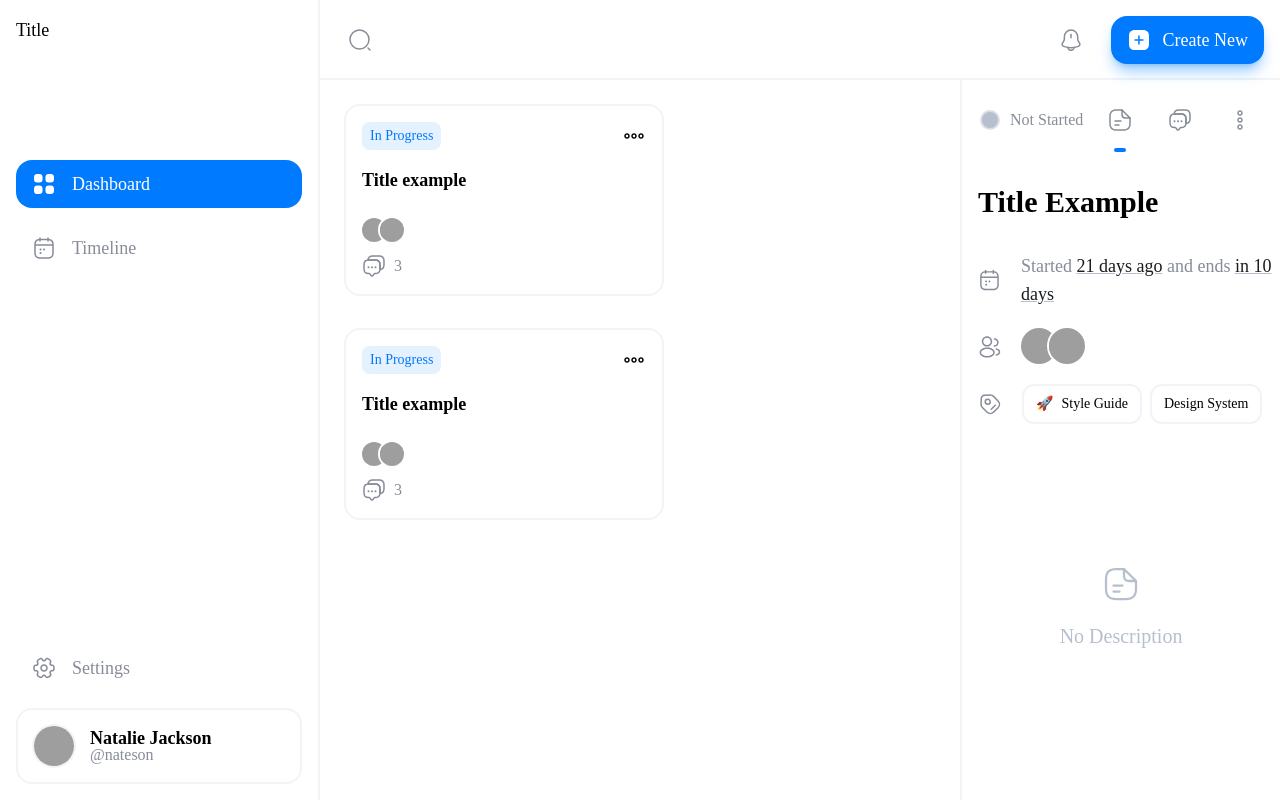
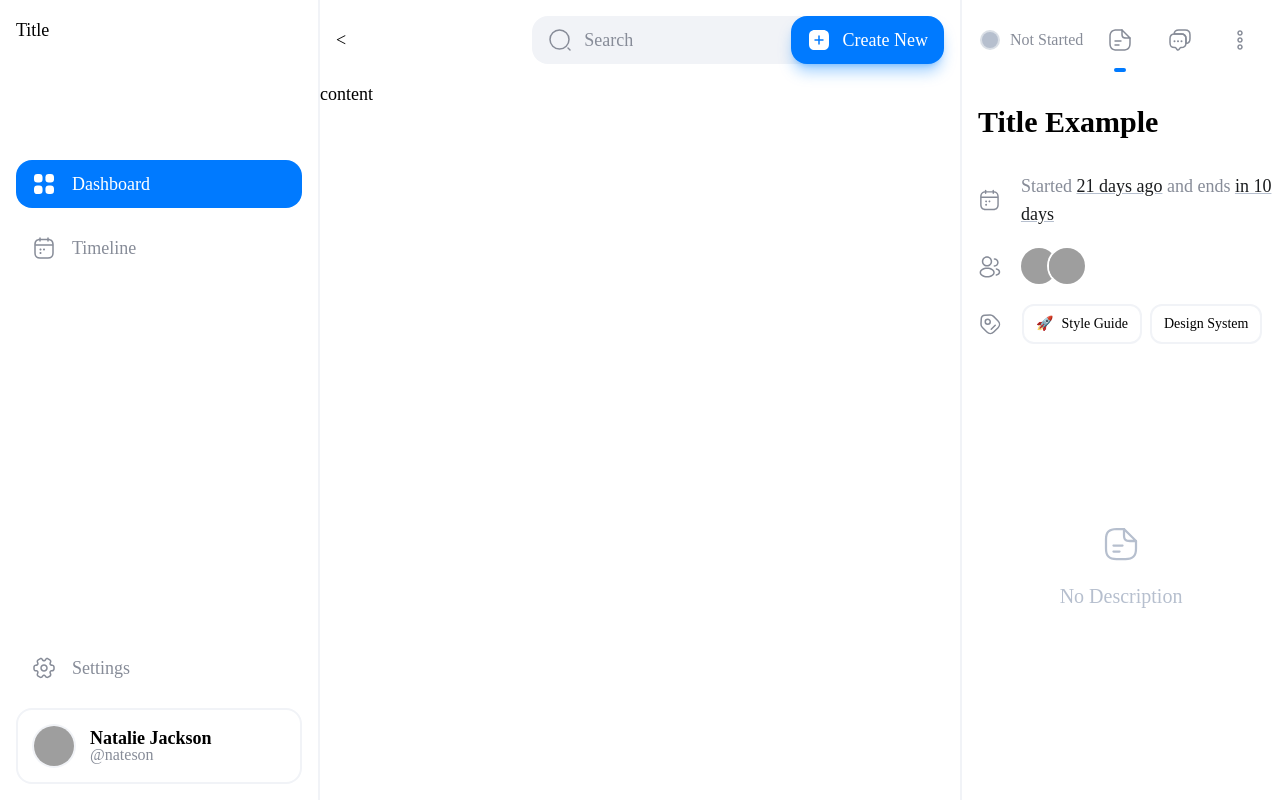
Before and after one commit to gochelias/tasklab, a Next.js app in the folder apps/web/: page / in a window 1280 px wide. Built offline with nearby package versions, Linux system fonts and the light colour scheme; grey boxes are pictures that could not be loaded.

Commit message:
fix(web): centered top bar

```diff
--- a/apps/web/src/components/topbar/Topbar.tsx
+++ b/apps/web/src/components/topbar/Topbar.tsx
@@ -3,10 +3,18 @@ import { CreateNew } from './CreateNew';
 
 export const Topbar = () => (
 	<>
-		<IconButton icon={<SearchIcon />} />
-		<div className="flex space-x-4">
-			<IconButton icon={<NotificationIcon />} />
-			<CreateNew />
+		<div className="items absolute flex h-20 w-full items-center justify-between px-4">
+			<div>{'<'}</div>
+			<div className="relative flex h-20 items-center">
+				<button className="bg-300-light text-100-light absolute mx-auto flex h-12 w-80 items-center rounded-2xl px-4 text-left">
+					<SearchIcon className="mr-3" />
+					Search
+				</button>
+			</div>
+			<div className="flex space-x-6">
+				<IconButton icon={<NotificationIcon />} />
+				<CreateNew />
+			</div>
 		</div>
 	</>
 );
--- a/apps/web/src/pages/_app.tsx
+++ b/apps/web/src/pages/_app.tsx
@@ -3,7 +3,6 @@ import type { AppProps } from 'next/app';
 
 import { Sidebar } from '../components/sidebar/Sidebar';
 import { useDarkMode } from '../hooks/useDarkMode';
-import { Topbar } from '../components/topbar/Topbar';
 
 export default function App({ Component, pageProps }: AppProps) {
 	useDarkMode();
@@ -13,10 +12,7 @@ export default function App({ Component, pageProps }: AppProps) {
 				<Sidebar />
 			</div>
 			<div className="relative flex flex-auto">
-				<div className="border-300-light dark:border-300-dark absolute flex h-20 w-full justify-between border-b-2 p-4">
-					<Topbar />
-				</div>
-				<div className="flex h-full w-full pt-20">
+				<div className="flex h-full w-full">
 					<Component {...pageProps} />
 				</div>
 			</div>
--- a/apps/web/src/pages/index.tsx
+++ b/apps/web/src/pages/index.tsx
@@ -1,13 +1,20 @@
 import { Fragment } from 'react';
 import { TaskPreview } from '../components/task/TaskPreview';
-import { Tasks } from '../components/task/Tasks';
+/* import { Tasks } from '../components/task/Tasks'; */
+import { Topbar } from '../components/topbar/Topbar';
 
 export default function Web() {
 	return (
 		<Fragment>
 			<div className="flex h-full w-full flex-auto">
-				<div className="flex h-min w-min flex-auto flex-wrap gap-8 p-6 ">
-					<Tasks />
+				<div className="relative flex-auto">
+					<Topbar />
+					<div className="h-full w-full pt-20">
+						<div className="h-full">content</div>
+					</div>
+					{/* <div className="flex h-full w-full flex-auto flex-wrap gap-8 p-6 pt-20">
+						<Tasks />
+					</div> */}
 				</div>
 				<div className="task-preview-container">
 					<TaskPreview />
--- a/packages/ui/src/icons/SearchIcon.tsx
+++ b/packages/ui/src/icons/SearchIcon.tsx
@@ -1,6 +1,7 @@
 import { Icon } from './icon.interface';
 
 export const SearchIcon = ({
+	className,
 	active = false,
 	width,
 	height,
@@ -11,6 +12,7 @@ export const SearchIcon = ({
 
 	return active ? (
 		<svg
+			className={className}
 			width={w}
 			height={h}
 			viewBox={`0 0 ${w} ${h}`}
@@ -22,6 +24,7 @@ export const SearchIcon = ({
 		</svg>
 	) : (
 		<svg
+			className={className}
 			width={w}
 			height={h}
 			viewBox={`0 0 ${w} ${h}`}
```
